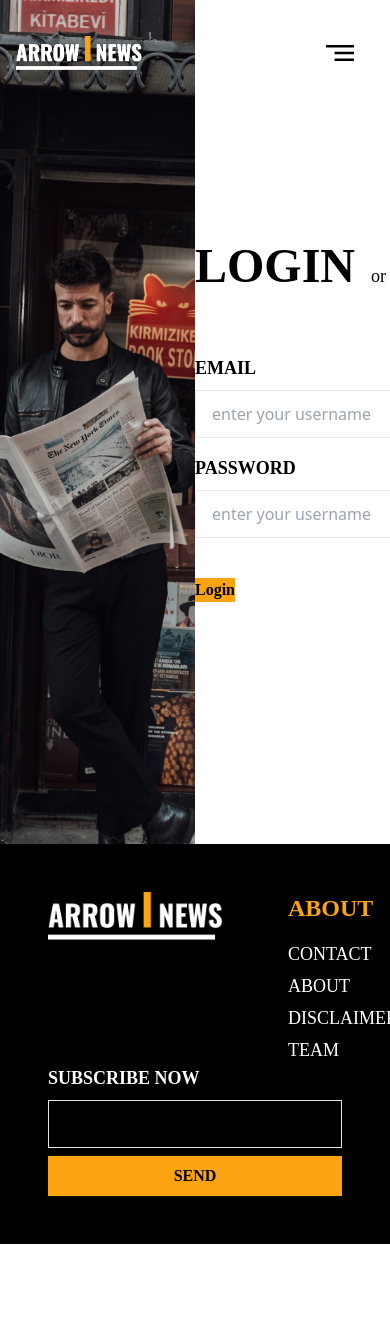
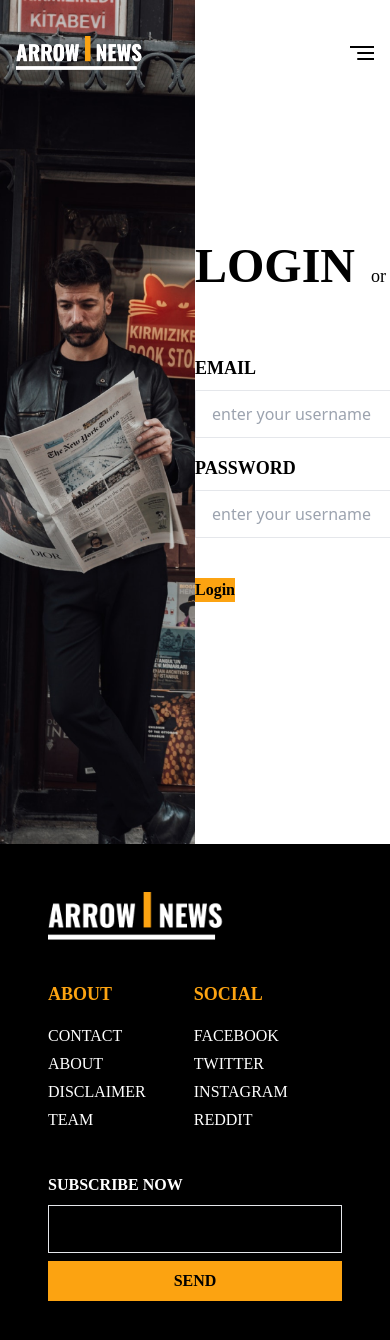
Before and after one commit to IlhamPratama1/TheArrowNews-Website-ReactJs, a React (Create React App) app: page /login in a window 390 px wide. Shown: the top 1340 px of the page. Before the commit the page ends 1244 px from the top, so only its background shows below. Built offline with nearby package versions, Linux system fonts and the light colour scheme.

Commit message:
update -responsive mobile

```diff
--- a/src/views/category/cards/categoryCard.js
+++ b/src/views/category/cards/categoryCard.js
@@ -5,11 +5,11 @@ export function CategoryCard({ title, about, posts, likes, views }) {
         <div className="bg-yellow w-full p-4 rounded-sm">
             <div className="grid grid-cols-2">
                 <div className="space-y-2">
-                    <h1 className="font-oswald font-bold text-2xl uppercase">{title}</h1>
+                    <h1 className="font-oswald font-bold text-xl lg:text-2xl uppercase">{title}</h1>
                     <p className="font-cooper text-xs">{about}</p>
                 </div>
                 <div className="space-y-2">
-                    <div className="flex justify-center space-x-6">
+                    <div className="flex justify-center space-x-3 lg:space-x-6">
                         <div className="text-center">
                             <p className="font-oswald font-bold text-3xl">{posts}</p>
                             <p className="font-mont text-sm">posts</p>
@@ -38,7 +38,7 @@ export function CategoryCard2({ title, about, posts, likes, views }) {
                     <p className="font-cooper text-xs">{about}</p>
                 </div>
                 <div className="space-y-2">
-                    <div className="flex justify-center space-x-6">
+                    <div className="flex justify-center space-x-3 lg:space-x-6">
                         <div className="text-center">
                             <p className="font-oswald font-bold text-3xl">{posts}</p>
                             <p className="font-mont text-sm">posts</p>
--- a/src/views/home/index.js
+++ b/src/views/home/index.js
@@ -109,19 +109,19 @@ export default function HomeIndex() {
                 }
                 <img style={{filter: `brightness(50%)`}} onLoad={() => handleImageLoaded(0)} className={imageStyle} src="/static/images/pexels-markus-winkler-4160060.jpg" alt="logo" />
                 </Link>
-            <div className="px-6 space-y-10 lg:px-32">
+            <div className="space-y-10">
 
-                <div className="flex justify-between">
+                <div className="lg:flex justify-between px-2 lg:px-32">
                     <div className="flex">
-                        <Link to="/category/digital" className="font-mont font-semibold bg-gray text-sm py-4 px-2 lg:text-lg lg:py-7 lg:px-8">Digital</Link>
-                        <Link to="/category/education" className="font-mont font-semibold bg-gray text-sm py-4 px-2 lg:text-lg lg:py-7 lg:px-8">Education</Link>
-                        <Link to="/category/social" className="font-mont font-semibold bg-gray text-sm py-4 px-2 lg:text-lg lg:py-7 lg:px-8">Social</Link>
-                        <Link to="/category/politics" className="font-mont font-semibold bg-gray text-sm py-4 px-2 lg:text-lg lg:py-7 lg:px-8">politics</Link>
-                        <Link to="/category/nature" className="font-mont font-semibold bg-gray text-sm py-4 px-2 lg:text-lg lg:py-7 lg:px-8">Nature</Link>
-                        <Link to="/category/people" className="font-mont font-semibold bg-gray text-sm py-4 px-2 lg:text-lg lg:py-7 lg:px-8">People</Link>
+                        <Link to="/category/digital" className="font-mont font-semibold bg-gray text-xs py-4 px-2 lg:text-lg lg:py-7 lg:px-8">Digital</Link>
+                        <Link to="/category/education" className="font-mont font-semibold bg-gray text-xs py-4 px-2 lg:text-lg lg:py-7 lg:px-8">Education</Link>
+                        <Link to="/category/social" className="font-mont font-semibold bg-gray text-xs py-4 px-2 lg:text-lg lg:py-7 lg:px-8">Social</Link>
+                        <Link to="/category/politics" className="font-mont font-semibold bg-gray text-xs py-4 px-2 lg:text-lg lg:py-7 lg:px-8">politics</Link>
+                        <Link to="/category/nature" className="font-mont font-semibold bg-gray text-xs py-4 px-2 lg:text-lg lg:py-7 lg:px-8">Nature</Link>
+                        <Link to="/category/people" className="font-mont font-semibold bg-gray text-xs py-4 px-2 lg:text-lg lg:py-7 lg:px-8">People</Link>
                     </div>
                     {auth.user ?
-                    <div className="invisible flex items-center lg:visible">
+                    <div className="invisible flex items-center  lg:visible">
                         <Link to="/admin" className="font-oswald font-bold lg:text-2xl lg:px-10 cursor-pointer"><p style={{
                             'textDecoration': 'underline',
                             'textDecorationColor': '#FCA311',
@@ -139,7 +139,7 @@ export default function HomeIndex() {
                     }
                 </div>
 
-                <div className="grid grid-cols-1 lg:grid-cols-5 lg:gap-x-8">
+                <div className="grid grid-cols-1 lg:grid-cols-5 lg:gap-x-8 px-6 lg:px-32">
                     <div className="col-span-4 space-y-6 mb-12">
                         <div className="flex items-center space-x-4">
                             <h1 className="uppercase font-bold font-oswald text-2xl">Headline</h1>
--- a/src/views/templates/footer.js
+++ b/src/views/templates/footer.js
@@ -8,13 +8,13 @@ export default function Footer() {
     return(
         !location.pathname.includes('/admin') && !location.pathname.includes('logout') &&
         <div className="w-full bg-black lg:px-32">
-            <div className="lg:flex p-12 justify-between">
-                <div className="flex space-x-16">
+            <div className="lg:flex p-12 justify-between space-y-10">
+                <div className="lg:flex space-y-10 lg:space-x-16">
                     <img className="w-44 h-12" src="/static/images/logo.png" alt="logo" />
                     <div className="flex space-x-12">
                         <div className="space-y-4">
-                            <h1 className="font-bold font-oswald uppercase text-yellow text-2xl">About</h1>
-                            <div className="text-white text-lg font-cooper uppercase space-y-1">
+                            <h1 className="font-bold font-oswald uppercase text-yellow text-lg lg:text-2xl">About</h1>
+                            <div className="text-white text-md lg:text-lg font-cooper uppercase space-y-1">
                                 <p className="hover:underline">Contact</p>
                                 <p className="hover:underline">About</p>
                                 <p className="hover:underline">Disclaimer</p>
@@ -22,8 +22,8 @@ export default function Footer() {
                             </div>
                         </div>
                         <div className="space-y-4">
-                            <h1 className="font-bold font-oswald uppercase text-yellow text-2xl">Social</h1>
-                            <div className="text-white text-lg font-cooper uppercase space-y-1">
+                            <h1 className="font-bold font-oswald uppercase text-yellow text-lg lg:text-2xl">Social</h1>
+                            <div className="text-white text-md lg:text-lg font-cooper uppercase space-y-1">
                                 <p className="hover:underline">Facebook</p>
                                 <p className="hover:underline">Twitter</p>
                                 <p className="hover:underline">Instagram</p>
@@ -33,7 +33,7 @@ export default function Footer() {
                     </div>
                 </div>
                 <form className="space-y-2">
-                    <label className="text-white font-cooper uppercase font-bold text-lg">Subscribe now</label>
+                    <label className="text-white font-cooper uppercase font-bold text-md lg:text-lg">Subscribe now</label>
                     <input className="font-mont bg-black focus:outline-none focus:border-yellow-main w-full h-12 border" />
                     <br />
                     <button className="bg-yellow font-bold w-full py-2 text-black font-oswald uppercase">Send</button>
--- a/src/views/templates/navbar.js
+++ b/src/views/templates/navbar.js
@@ -16,9 +16,9 @@ export default function Navbar({ handleSidebar }) {
 
     function CheckPath() {
         if(location.pathname === '/login' || location.pathname === '/register' || location.pathname.includes('/admin')) {
-            return <Link className="w-7/12" to="/"><img src="/static/icons/ham.svg" alt="logo" /></Link>
+            return <Link className="w-6/12 lg:w-7/12" to="/"><img src="/static/icons/ham.svg" alt="logo" /></Link>
         } else {
-            return <button onClick={handleSidebar} className="w-7/12"><img src="/static/images/ham.png" alt="logo" /></button>
+            return <button onClick={handleSidebar} className="w-5/12 lg:w-7/12"><img src="/static/images/ham.png" alt="logo" /></button>
         }
     }
 
@@ -29,7 +29,7 @@ export default function Navbar({ handleSidebar }) {
                 <div className="flex">
                     <CheckLogo />
                 </div>
-                <div className="flex items-center">
+                <div className="flex items-center justify-end">
                     <CheckPath />
                 </div>
             </div>
--- a/src/views/templates/navbarDashboard.js
+++ b/src/views/templates/navbarDashboard.js
@@ -41,7 +41,7 @@ export default function NavbarDashboard({ children }) {
                     </div>
                 </div>
             </div>
-            <div className="col-span-5 lg:pt-10 pr-16">
+            <div className="lg:col-span-5 lg:pt-10 lg:pr-16">
                 {children}
             </div>
         </div>
--- a/src/views/templates/sidebar.js
+++ b/src/views/templates/sidebar.js
@@ -44,7 +44,7 @@ export default function Sidebar({ sidebarOpen }) {
                         'textDecorationColor': '#FCA311',
                     }}>{localStorage.getItem('user_name')}</p></Link>
                     <br />
-                    <Link to="/logout" className="font-oswald font-bold bg-yellow lg:text-xl lg:py-3 lg:px-10 cursor pointer">Logout</Link>
+                    <Link to="/logout" className="font-oswald font-bold bg-yellow lg:text-xl px-6 py-2 lg:py-3 lg:px-10 cursor pointer">Logout</Link>
                 </div> :
                 <div className="space-y-4">
                     <Link to="/login" className="font-cooper uppercase font-bold lg:text-xl cursor-pointer"><p style={{
@@ -52,7 +52,7 @@ export default function Sidebar({ sidebarOpen }) {
                         'textDecorationColor': '#FCA311',
                     }}>Login</p></Link>
                     <br />
-                    <Link to="/register" className="font-oswald font-bold bg-yellow lg:text-xl lg:py-3 lg:px-10 cursor pointer">Register</Link>
+                    <Link to="/register" className="font-oswald font-bold bg-yellow px-6 py-2 lg:text-xl lg:py-3 lg:px-10 cursor pointer">Register</Link>
                 </div>
                 }
             </div>
```
Also changed, not shown: src/views/admin/dashboard.js (+4 -4 lines), src/views/category/cards/cateogoryMini.js (+9 -9 lines), src/views/posts/adminCards/adminCard.js (+4 -4 lines).
